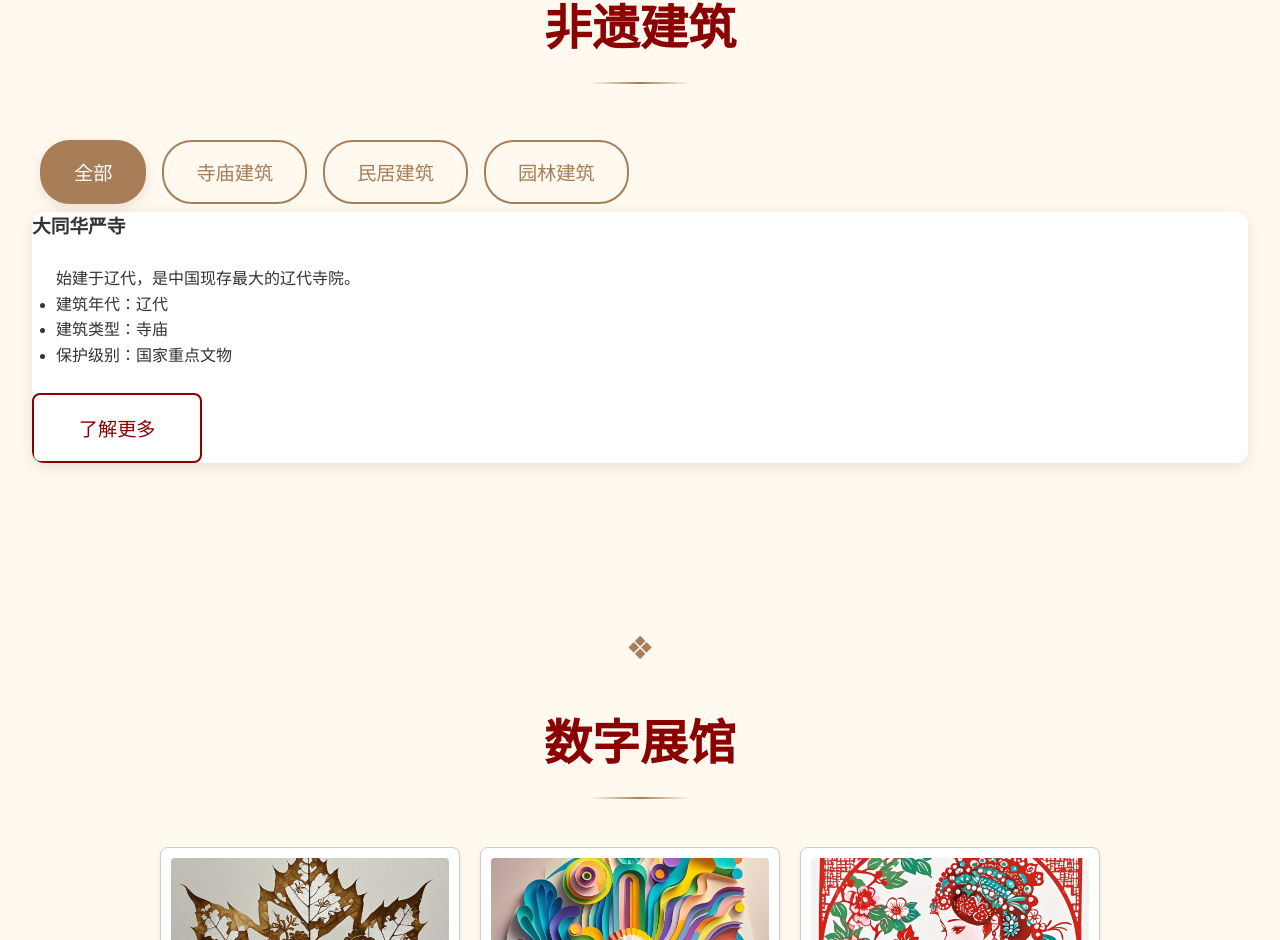
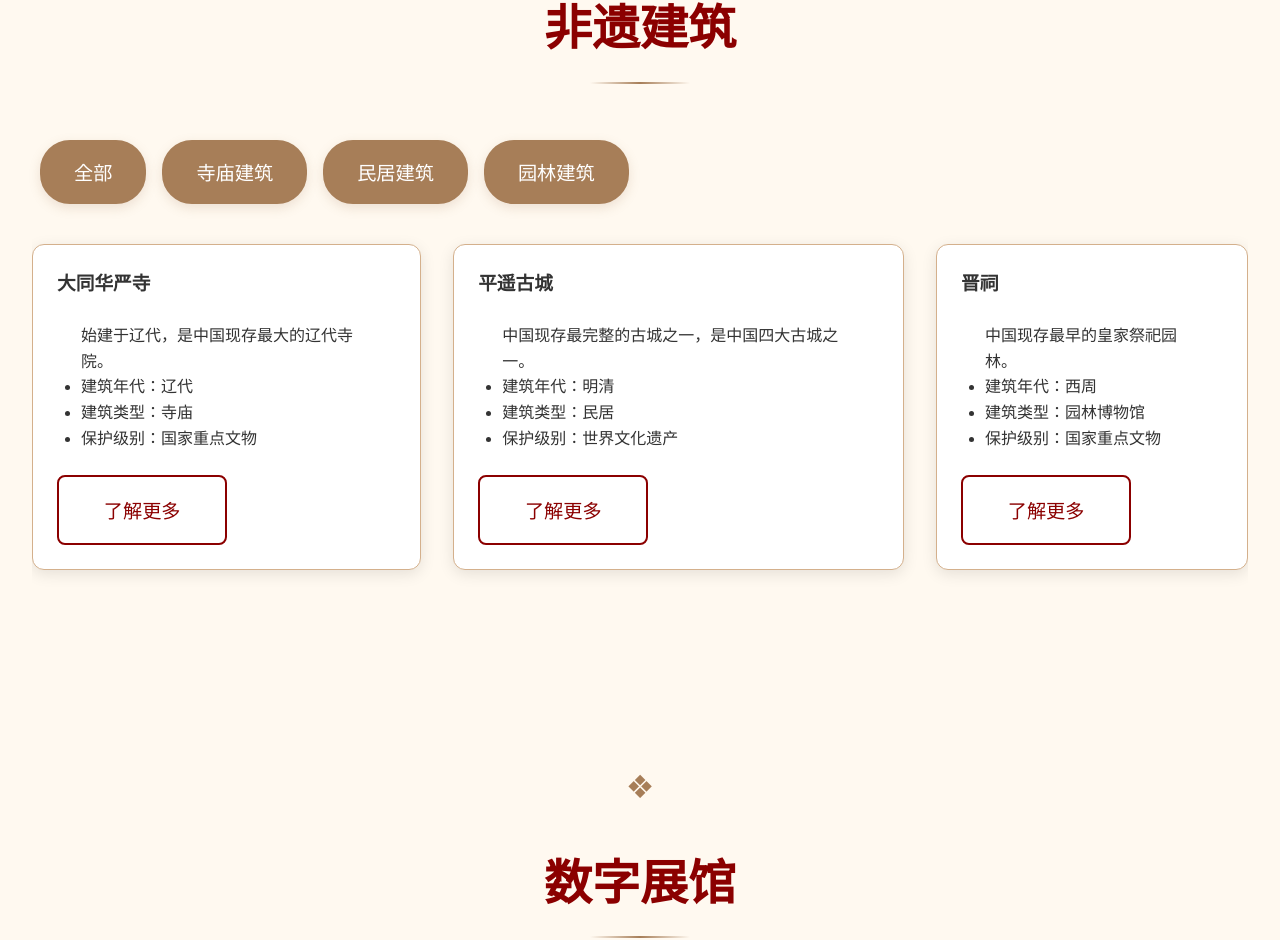
Before and after one commit to hy-wu/shanxi-heritage-art, a Vue app: page / in a window 1280 px wide. Shown: the part 2674-3614 px from the top of the page. Built offline with nearby package versions, Linux system fonts and the light colour scheme.

Commit message:
HeritageSection

```diff
--- a/src/assets/styles.css
+++ b/src/assets/styles.css
@@ -243,6 +243,7 @@ body {
     pointer-events: none;
 }
 
+/* 艺术呈现部分 */
 .art-grid {
     display: grid;
     grid-template-columns: repeat(auto-fit, minmax(300px, 1fr));
@@ -325,7 +326,9 @@ footer {
 .heritage-card {
     min-width: 300px;
     background: white;
+    border: 1px solid var(--light-accent);
     border-radius: 12px;
+    padding: 1.5rem;
     overflow: hidden;
     box-shadow: 0 4px 15px rgba(0, 0, 0, 0.1);
     scroll-snap-align: start;
--- a/src/components/MainContent.vue
+++ b/src/components/MainContent.vue
@@ -45,7 +45,7 @@ export default {
             }
         },
         handleCheckout() {
-            alert('订单已提交！');
+            alert('订单已提交！\n此功能未实现！');
             this.cart = [];
         },
         toggleCartSection() {
--- a/src/components/sections/CartSection.vue
+++ b/src/components/sections/CartSection.vue
@@ -44,7 +44,6 @@ export default {
             this.$emit('remove-from-cart', item);
         },
         checkout() {
-            alert('订单已提交！');
             this.$emit('checkout');
         }
     }
--- a/src/components/sections/HeritageSection.vue
+++ b/src/components/sections/HeritageSection.vue
@@ -3,26 +3,35 @@
         <h2>非遗建筑</h2>
         <div class="heritage-showcase" data-aos="fade-up">
             <div class="heritage-filters">
-                <button class="filter-btn active">全部</button>
-                <button class="filter-btn">寺庙建筑</button>
-                <button class="filter-btn">民居建筑</button>
-                <button class="filter-btn">园林建筑</button>
+                <button :class="getClass(category)" v-for="category in categories" :key="category"
+                        @click="toggleCategory(category)">{{ category }}
+                </button>
             </div>
-            <div class="heritage-grid">
-                <div class="heritage-card">
-                    <div class="card-content">
-                        <h3>大同华严寺</h3>
-                        <div class="heritage-info">
-                            <p>始建于辽代，是中国现存最大的辽代寺院。</p>
-                            <ul class="heritage-features">
-                                <li>建筑年代：辽代</li>
-                                <li>建筑类型：寺庙</li>
-                                <li>保护级别：国家重点文物</li>
-                            </ul>
-                        </div>
-                        <button class="learn-more-btn">了解更多</button>
+            <div class="heritage-slider">
+                <div class="heritage-card" v-for="building in filteredHeritageBuildings" :key="building.name">
+                    <h3>{{ building.name }}</h3>
+                    <div class="heritage-info">
+                        <p>{{ building.description }}</p>
+                        <ul class="heritage-features">
+                            <li v-for="feature in building.features" :key="feature">{{ feature }}</li>
+                        </ul>
                     </div>
+                    <button class="learn-more-btn" @click="searchBuilding(building.name)">了解更多</button>
                 </div>
+                <!--                <div class="heritage-card">-->
+                <!--                    <div class="card-content">-->
+                <!--                        <h3>大同华严寺</h3>-->
+                <!--                        <div class="heritage-info">-->
+                <!--                            <p>始建于辽代，是中国现存最大的辽代寺院。</p>-->
+                <!--                            <ul class="heritage-features">-->
+                <!--                                <li>建筑年代：辽代</li>-->
+                <!--                                <li>建筑类型：寺庙</li>-->
+                <!--                                <li>保护级别：国家重点文物</li>-->
+                <!--                            </ul>-->
+                <!--                        </div>-->
+                <!--                        <button class="learn-more-btn">了解更多</button>-->
+                <!--                    </div>-->
+                <!--                </div>-->
                 <!-- 更多建筑卡片... -->
             </div>
         </div>
@@ -31,7 +40,80 @@
 
 <script>
 export default {
-    name: 'HeritageSection'
+    name: 'HeritageSection',
+    data() {
+        return {
+            categoriesKey: 0,
+            categories: ['全部', '寺庙建筑', '民居建筑', '园林建筑'],
+            activeCategories: ['全部', '寺庙建筑', '民居建筑', '园林建筑'],
+            activeAllCategories: true,
+            heritageBuildings: [
+                {
+                    name: '大同华严寺',
+                    description: '始建于辽代，是中国现存最大的辽代寺院。',
+                    features: [
+                        '建筑年代：辽代',
+                        '建筑类型：寺庙',
+                        '保护级别：国家重点文物'
+                    ],
+                    category: '寺庙建筑'
+                },
+                {
+                    name: '平遥古城',
+                    description: '中国现存最完整的古城之一，是中国四大古城之一。',
+                    features: [
+                        '建筑年代：明清',
+                        '建筑类型：民居',
+                        '保护级别：世界文化遗产'
+                    ],
+                    category: '民居建筑'
+                },
+                {
+                    name: '晋祠',
+                    description: '中国现存最早的皇家祭祀园林。',
+                    features: [
+                        '建筑年代：西周',
+                        '建筑类型：园林博物馆',
+                        '保护级别：国家重点文物'
+                    ],
+                    category: '园林建筑'
+                }
+            ]
+        };
+    },
+    computed: {
+        filteredHeritageBuildings() {
+            return this.heritageBuildings.filter(building => this.activeCategories.includes(building.category));
+        }
+    },
+    methods: {
+        toggleCategory(category) {
+            if (this.activeCategories.includes(category)) {
+                this.activeCategories = this.activeCategories.filter((c) => c !== category && c !== '全部');
+                this.activeAllCategories = false;
+                this.categoriesKey++;
+            } else {
+                this.activeCategories.push(category);
+            }
+            if (category === '全部') {
+                if (this.activeAllCategories) {
+                    this.activeAllCategories = false;
+                } else {
+                    this.activeCategories = this.categories;
+                    this.activeAllCategories = true;
+                    this.categoriesKey++;
+                }
+            }
+        },
+        getClass(category) {
+            return this.activeCategories.includes(category) ? 'filter-btn active' : 'filter-btn';
+        },
+        searchBuilding(buildingName) {
+            const query = encodeURIComponent(buildingName);
+            const url = `https://www.baidu.com/s?wd=${query}`;
+            window.open(url, '_blank');
+        }
+    }
 };
 </script>
 
```
Also changed, not shown: 1 other file (tests, documents, lock files or other folders).
